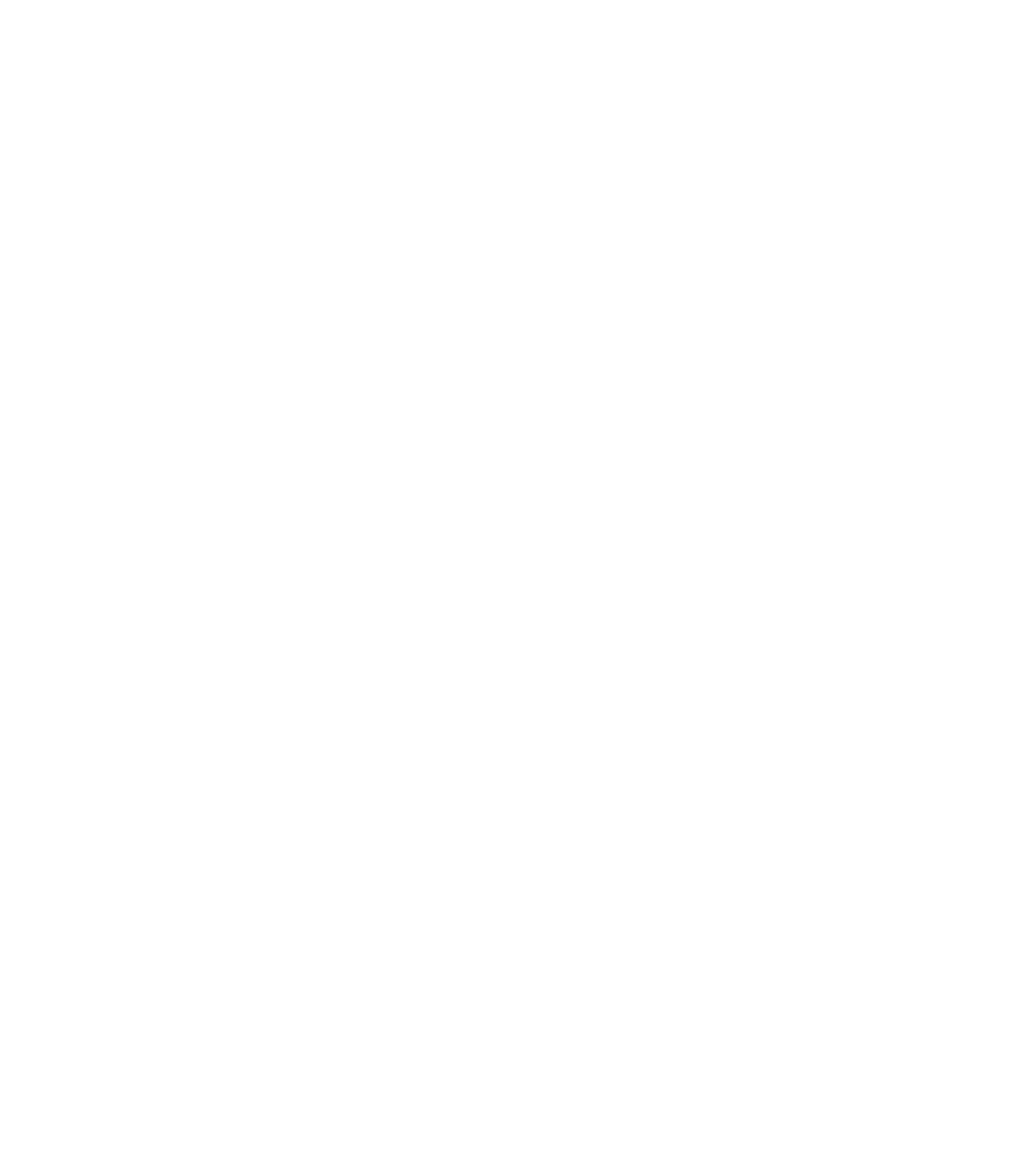
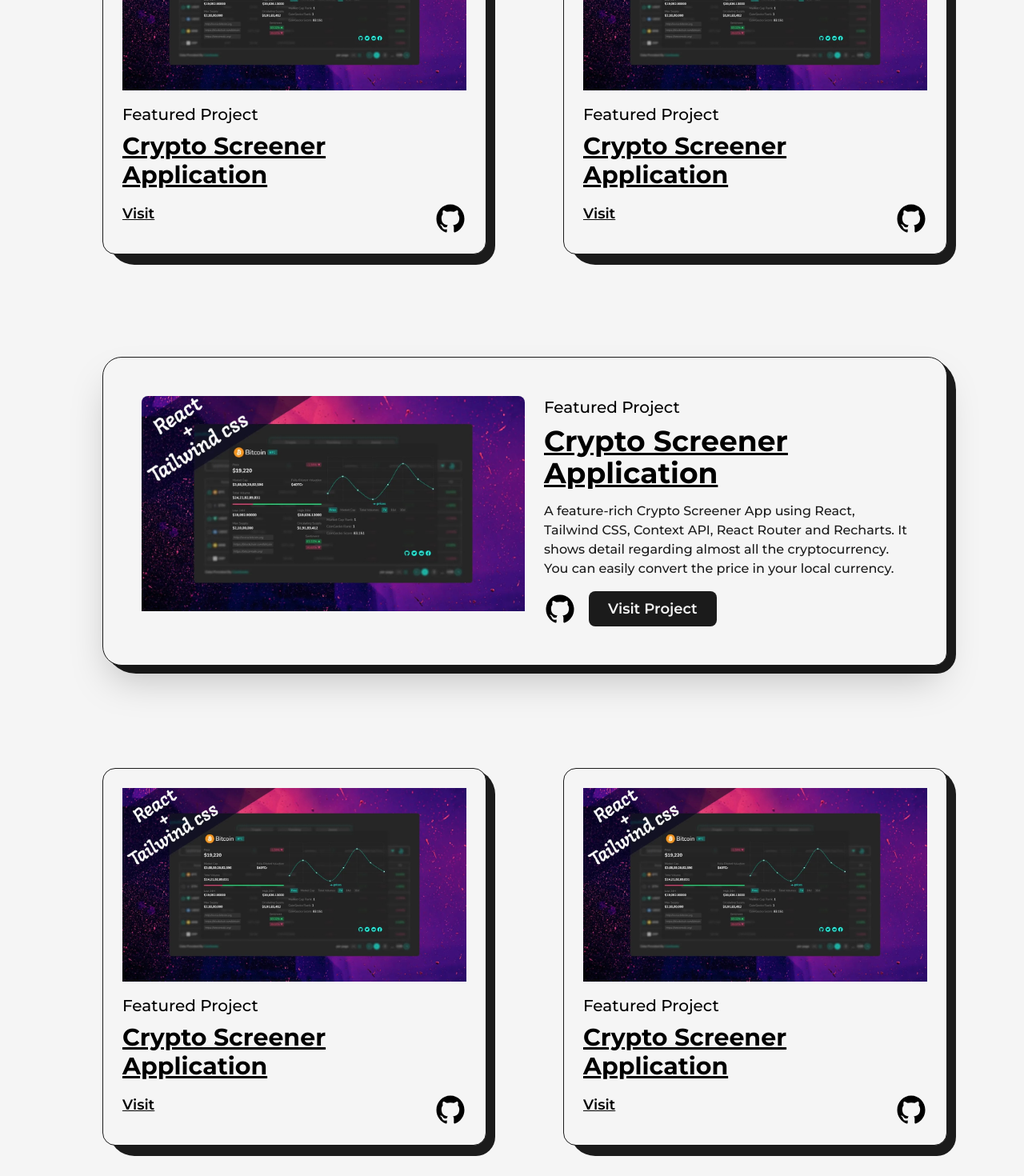
Before and after one commit to MagOss27/Next.js-Developer-Portfolio, a Next.js app: page /projects in a window 1280 px wide. Shown: the part 1020-2490 px from the top of the page at 80% size. Before the commit the page ends 800 px from the top, so only its background shows below. Built offline with nearby package versions, Linux system fonts and the light colour scheme.

Commit message:
fix: criação e implementação da tela Projects

```diff
--- a/src/pages/projects.js
+++ b/src/pages/projects.js
@@ -1,11 +1,157 @@
+import AnimatedText from '@/components/AnimatedText'
+import { GithubIcon } from '@/components/Icons'
+import Layout from '@/components/Layout'
+import Head from 'next/head'
+import Image from 'next/image'
+import Link from 'next/link'
 import React from 'react'
+import project1 from "../../public/images/projects/crypto-screener-cover-image.jpg"
+
+const FeaturedProject = ({ type, title, summary, img, link, github }) => {
+    return (
+        <article className='rounded-br-2xl w-full flex relative items-cente justify-between rounded-3xl border border-solid border-dark bg-light shadow-2xl p-12'>
+
+            <div className='rounded-br-3xl absolute top-0 -right-3 -z-10 w-[101%] h-[103%] rounded-[2.5rem] bg-dark' />
+
+            <Link href={link} target='_blank' className='w-1/2 cursor-pointer overflow-hidden rounded-lg'>
+                <Image src={img} alt={title} className='w-full h-auto' />
+            </Link>
+
+            <div className='w-1/2 flex flex-col items-start justify-between pl-6'>
+                <span className=' font-medium text-xl'>
+                    {type}        </span>
+
+                <Link href={link} target='_blank' className='hover:underline underline'>
+                    <h2 className='my-2 w-full text-left text-4xl font-bold'>{title}</h2>
+                </Link>
+                <p className='my-2 font-medium text-dark'>{summary}</p>
+                <div className='mt-2 flex items-center'>
+                    <Link href={link} target='_blank' className='w-10'> <GithubIcon /></Link>
+                    <Link href={link} target='_blank' className='ml-4 rounded-lg bg-dark text-light p-2 px-6 text-lg font-semibold'>Visit Project</Link>
+
+                </div>
+            </div>
+
+        </article >
+    )
+}
+
+const Project = ({ title, type, img, link, github }) => {
+    return (
+        <article className='w-full flex-col relative items-center justify-center rounded-2xl border border-solid border-dark bg-light p-6'>
+            <div className='rounded-br-3xl absolute top-0 -right-3 -z-10 w-[101%] h-[103%] rounded-[2rem] bg-dark' />
+
+            <Link href={link} target='_blank' className='w-full cursor-pointer overflow-hidden rounded-lg'>
+                <Image src={img} alt={title} className='w-full h-auto' />
+            </Link>
+
+            <div className='w-full flex flex-col items-start justify-between mt-4'>
+                <span className=' font-medium text-xl'>
+                    {type}        </span>
+
+                <Link href={link} target='_blank' className='hover:underline underline'>
+                    <h2 className='my-2 w-full text-left text-3xl font-bold'>{title}</h2>
+                </Link>
+                <div className='w-full mt-2 flex items- justify-between'>
+                    <Link href={link} target='_blank' className='text-lg font-semibold underline'>Visit</Link>
+                    <Link href={github} target='_blank' className='w-10'> <GithubIcon /></Link>
+                </div>
+            </div>
+        </article>
+    )
+}
 
 const projects = () => {
-  return (
-    <div>
+    return (
+        <>
+            <Head>
+                <title>CodeBucks | Projects Page</title>
+                <meta name='description' content="any description" />
+            </Head>
+            <main className='w-full mb-16 flex flex-col items-center justify-center'>
+                <Layout className='pt-16'>
+                    <AnimatedText text="Imagination Trumps Knowledge!"
+                        className='mb-16'
 
-    </div>
-  )
+                    />
+
+                    <div className='grid grid-cols-12 gap-24 gap-y-32'>
+                        <div className='col-span-12'>
+                            <FeaturedProject
+                                title="Crypto Screener Application"
+                                summary="A feature-rich Crypto Screener App using React, Tailwind CSS, Context API, React Router and Recharts.
+                            It shows detail regarding almost all the cryptocurrency. You can easily convert the price in your
+                            local currency."
+                                link="/"
+                                type="Featured Project"
+                                github="/"
+                                img={project1} />
+                        </div>
+                        <div className='col-span-6'>
+                            <Project
+                                title="Crypto Screener Application"
+                                summary="A feature-rich Crypto Screener App using React, Tailwind CSS, Context API, React Router and Recharts.
+                            It shows detail regarding almost all the cryptocurrency. You can easily convert the price in your
+                            local currency."
+                                link="/"
+                                type="Featured Project"
+                                github="/"
+                                img={project1}
+                            />                        </div>
+                        <div className='col-span-6'>
+                            <Project
+                                title="Crypto Screener Application"
+                                summary="A feature-rich Crypto Screener App using React, Tailwind CSS, Context API, React Router and Recharts.
+                            It shows detail regarding almost all the cryptocurrency. You can easily convert the price in your
+                            local currency."
+                                link="/"
+                                type="Featured Project"
+                                github="/"
+                                img={project1}
+                            />
+                        </div>
+
+                        <div className='col-span-12'>
+                            <FeaturedProject
+                                title="Crypto Screener Application"
+                                summary="A feature-rich Crypto Screener App using React, Tailwind CSS, Context API, React Router and Recharts.
+                            It shows detail regarding almost all the cryptocurrency. You can easily convert the price in your
+                            local currency."
+                                link="/"
+                                type="Featured Project"
+                                github="/"
+                                img={project1}
+                            />                        </div>
+                        <div className='col-span-6'>
+                            <Project
+                                title="Crypto Screener Application"
+                                summary="A feature-rich Crypto Screener App using React, Tailwind CSS, Context API, React Router and Recharts.
+                            It shows detail regarding almost all the cryptocurrency. You can easily convert the price in your
+                            local currency."
+                                link="/"
+                                type="Featured Project"
+                                github="/"
+                                img={project1}
+                            />
+                        </div>
+                        <div className='col-span-6'>
+                            <Project
+                                title="Crypto Screener Application"
+                                summary="A feature-rich Crypto Screener App using React, Tailwind CSS, Context API, React Router and Recharts.
+                            It shows detail regarding almost all the cryptocurrency. You can easily convert the price in your
+                            local currency."
+                                link="/"
+                                type="Featured Project"
+                                github="/"
+                                img={project1}
+                            />
+                        </div>
+                    </div>
+
+                </Layout>
+            </main>
+        </>
+    )
 }
 
 export default projects
```
Also changed, not shown: public/All-Texts/pages.txt.
